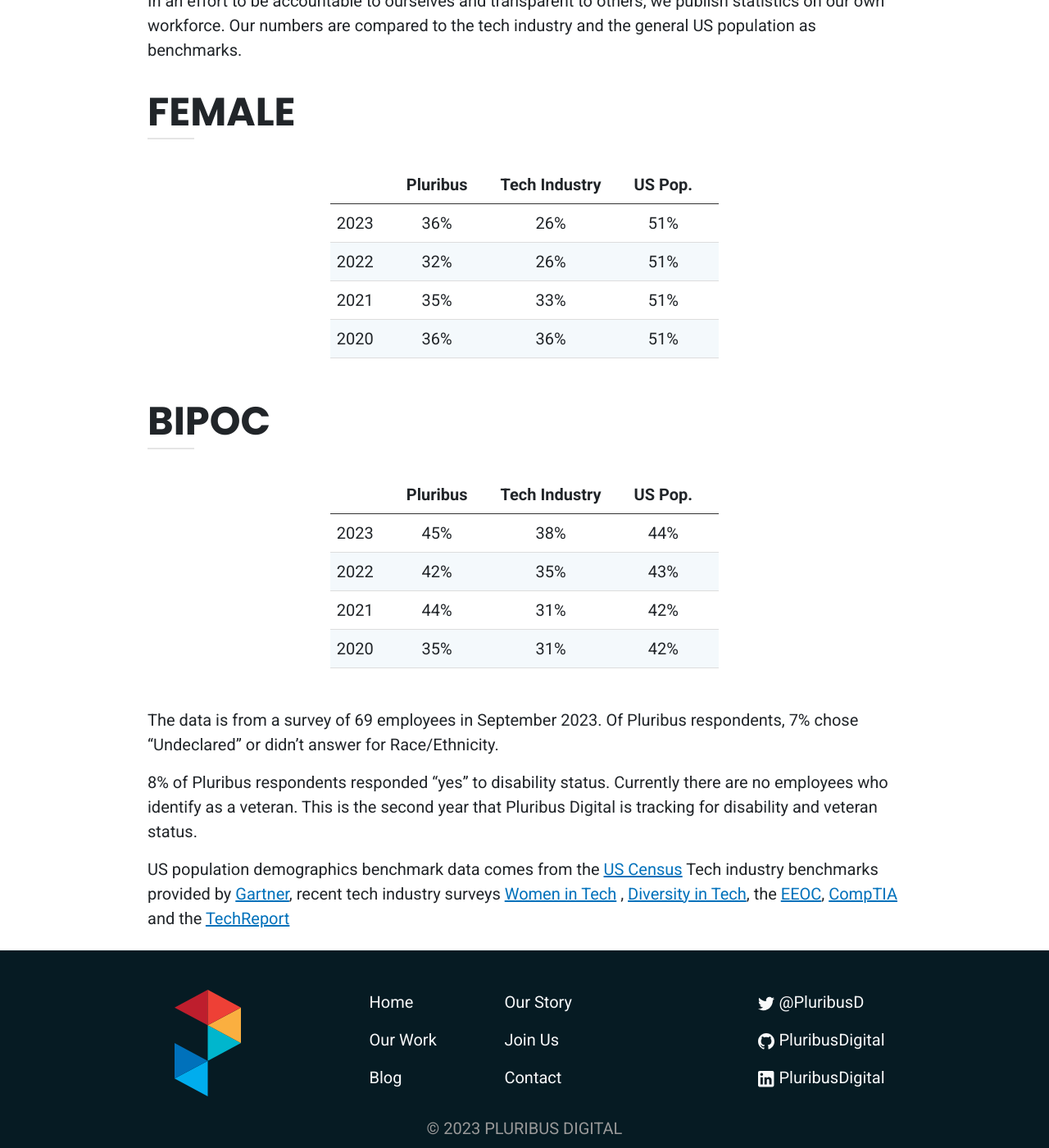
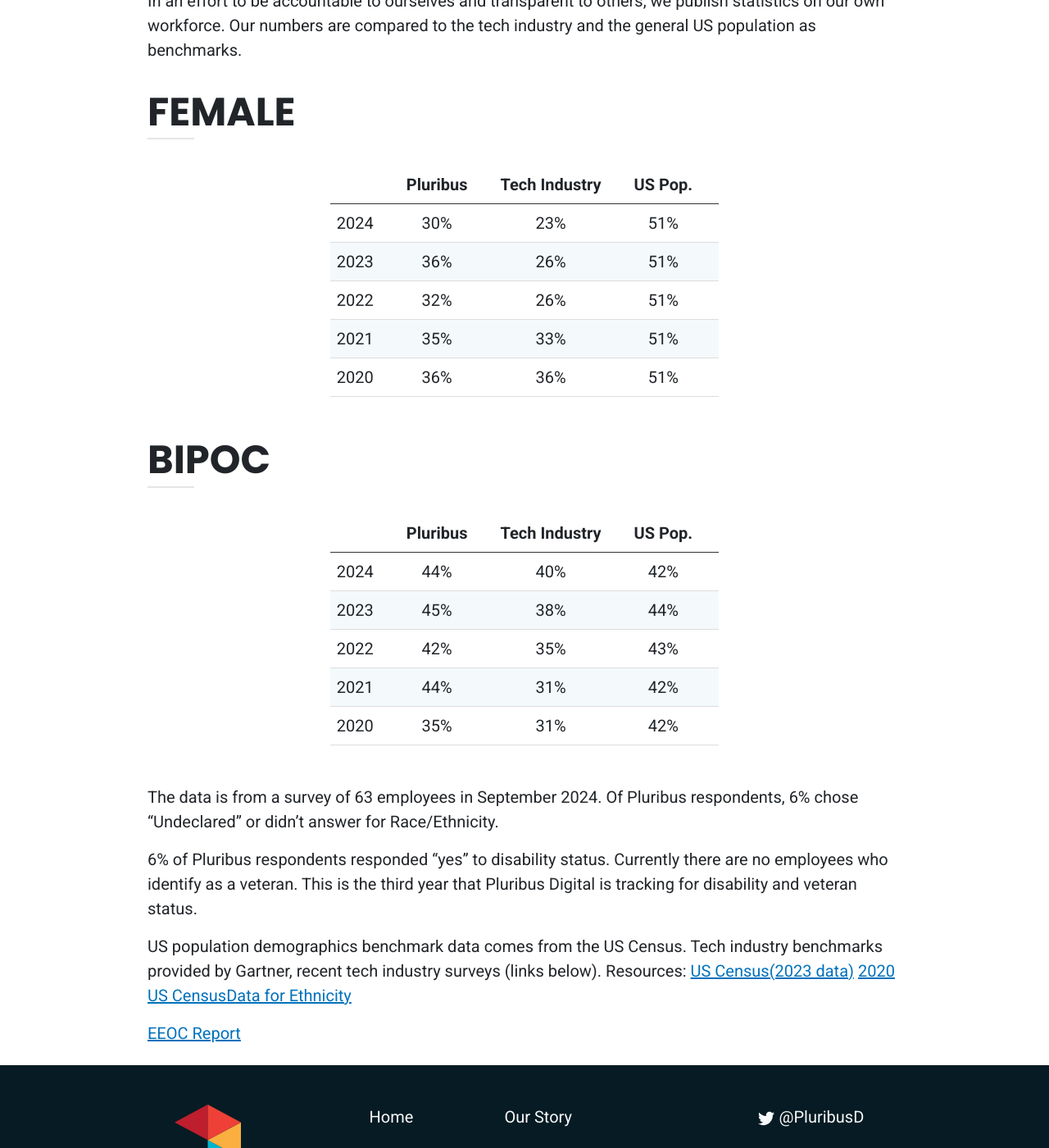
Before and after one commit to PluribusDigital/pluribusdigital-com, a Jekyll site: the page built from content/story/diversity.md, in a window 1280 px wide and 1400 px high, scrolled down 352 px. Shown: the whole window at 82% size. Built offline with Jekyll 4.4.1, drawn with Linux system fonts in a browser that asks for light colours.

Commit message:
Update diversity.md
Updating the Diversity stats w/ 2024 data

```diff
--- a/content/story/diversity.md
+++ b/content/story/diversity.md
@@ -11,6 +11,7 @@
 
 |      |        Pluribus | Tech Industry | US Pop. |
 |------|:-----------------:|:---------: | :---------: |
+| 2024 |        30%      | 23%           | 51%     |
 | 2023 |        36%      | 26%           | 51%     |
 | 2022 |        32%      | 26%           | 51%     |
 | 2021 |        35%      | 33%           | 51%     |
@@ -21,15 +22,20 @@
 
 |      |        Pluribus | Tech Industry | US Pop. |
 |------|:-----------------:|:---------: | :---------: |
+| 2024 | 44%             | 40%           | 42%     |
 | 2023 | 45%             | 38%           | 44%     |
 | 2022 | 42%             | 35%           | 43%     |
 | 2021 | 44%             | 31%           | 42%     |
 | 2020 | 35%             | 31%           | 42%     |
 
 
-The data is from a survey of 69 employees in September 2023. Of Pluribus respondents, 7% chose “Undeclared” or didn’t answer for Race/Ethnicity.
+The data is from a survey of 63 employees in September 2024. Of Pluribus respondents, 6% chose “Undeclared” or didn’t answer for Race/Ethnicity.
 
-8% of Pluribus respondents responded "yes" to disability status. Currently there are no employees who identify as a veteran. This is the second year that Pluribus Digital is tracking for disability and veteran status.
+6% of Pluribus respondents responded "yes" to disability status. Currently there are no employees who identify as a veteran. This is the third year that Pluribus Digital is tracking for disability and veteran status.
 
-US population demographics benchmark data comes from the [US Census](https://www.census.gov/quickfacts/fact/table/US/SEX255222#SEX255222) Tech industry benchmarks provided by [Gartner](https://www.gartner.com/en/articles/how-women-in-it-are-championing-change), recent tech industry surveys [Women in Tech](https://explodingtopics.com/blog/women-in-tech#women-in-tech-stats) , [Diversity in Tech](https://www.zippia.com/advice/diversity-in-high-tech-statistics/#:~:text=White%20workers%20make%20up%20a,Black%20employees%20make%20up%207%25), the [EEOC](
-https://www.eeoc.gov/special-report/diversity-high-tech), [CompTIA](https://www.cyberstates.org/pdf/CompTIA_State_of_the_tech_workforce_2023.pdf) and the [TechReport](https://techreport.com/statistics/diversity-in-high-tech-statistics/)
+US population demographics benchmark data comes from the US Census. Tech industry benchmarks provided by Gartner, recent tech industry surveys (links below).
+Resources:
+[US Census(2023 data)](https://www.census.gov/data/tables/2023/demo/age-and-sex/2023-age-sex-composition.html)
+[2020 US CensusData for Ethnicity](https://www.census.gov/programs-surveys/decennial-census/decade/2020/2020-census-results.html)
+
+[EEOC Report](https://www.eeoc.gov/special-report/high-tech-low-inclusion-diversity-high-tech-workforce-and-sector-2014-2022)
```
